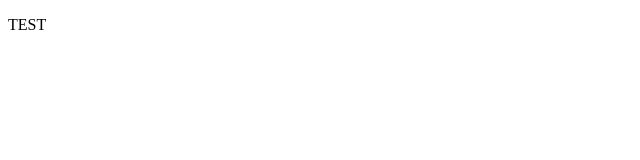
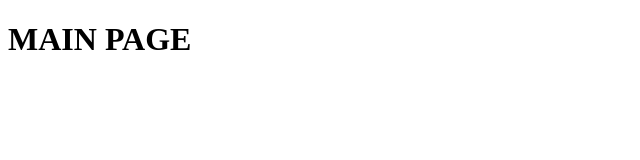
Before and after one commit to DaCluwn/Brotherhood, a plain HTML site: page index.html in a window 1280 px wide. Shown: the whole page, without its empty margins (0-640 px from the left). Drawn offline with Linux system fonts and the light colour scheme.

Commit message:
Update index.html

```diff
--- a/index.html
+++ b/index.html
@@ -2,11 +2,10 @@
 <html lang="en">
 <head>
   <meta charset="utf-8" />
-  <title>My test wiki</title>
+  <title>Brotherhood Wiki</title>
 </head>
 <body>
-
-<p> TEST </p>
+<h1> MAIN PAGE </h1>
 
 </body>
 </html>
```
